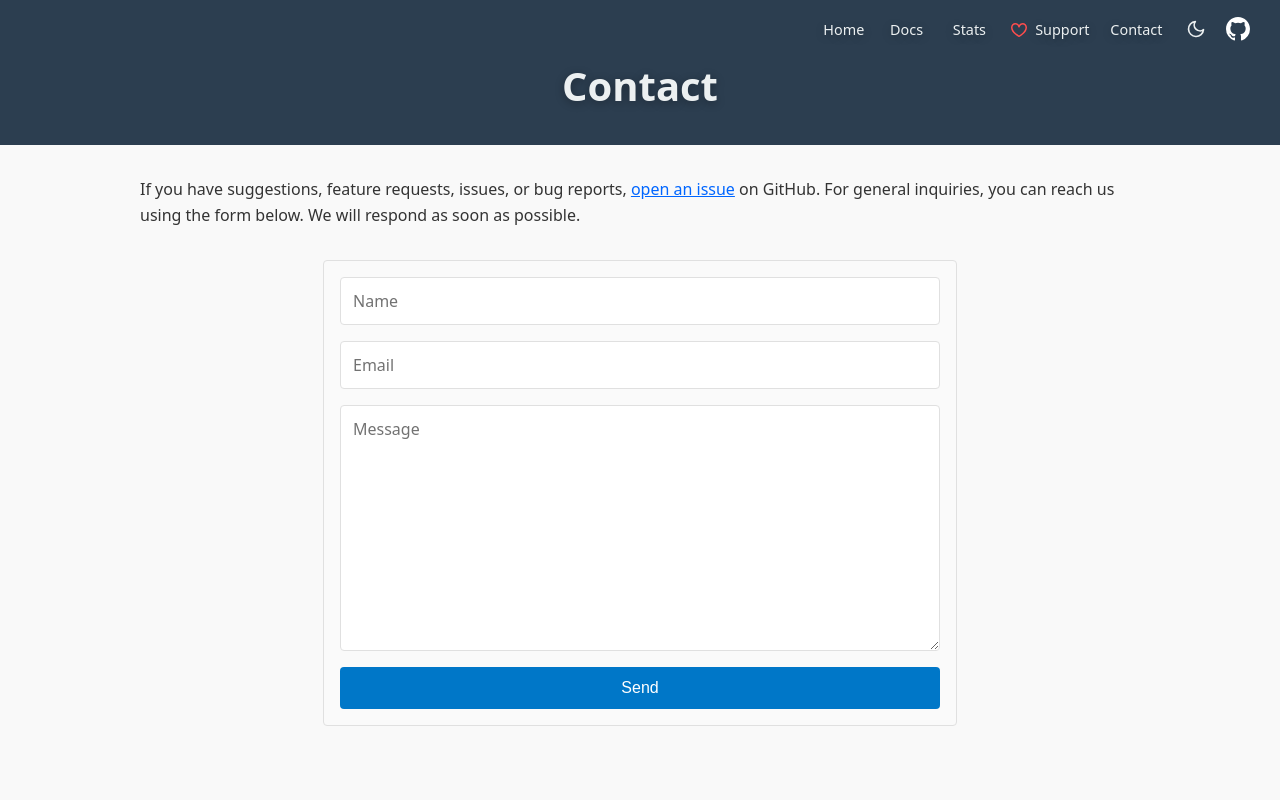
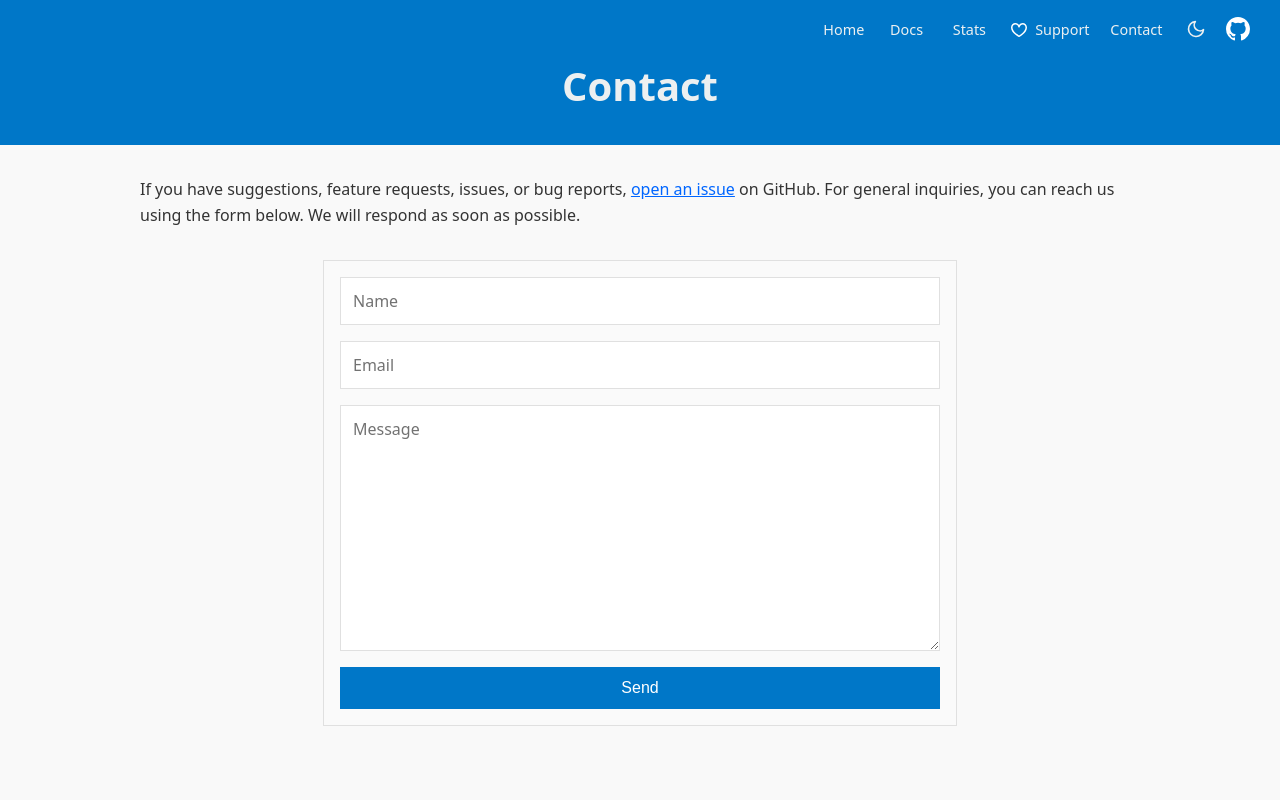
Before and after one commit to servy-win/servy-win.github.io, a website built with Vite: page contact/index.html in a window 1280 px wide. Shown: the top 800 px of the page. Built offline with nearby package versions, Linux system fonts and the light colour scheme.

Commit message:
update style and colors

```diff
--- a/src/css/stats.css
+++ b/src/css/stats.css
@@ -2,7 +2,8 @@
   --stats-error-color: #e74c3c;
   --badge-pre-bg: #f39c12;
   --badge-pre-color: #fff;
-  --border-radius: 0.25rem;
+  /* --border-radius: 0.25rem; */
+  --border-radius: 0;
 }
 
 .stats-loading,
--- a/src/css/style.css
+++ b/src/css/style.css
@@ -7,10 +7,10 @@
   --dark: #2c3e50;
   --light: #ecf0f1;
 
-  --header-dark: #2c3e50;
+  --header-dark: #0077C8;
   --header-dark-lighter: #304a61;
   --header-light: #ecf0f1;
-  --nav-hover: #23272F;
+  --nav-hover: #0D5B9D;
 
   --focus-border: #4C9FFF;
 
@@ -18,15 +18,16 @@
   --btn-bg: var(--primary);
   --btn-text: #fff;
   --custom-btn-text: #fff;
-  --custom-btn-bg: #0077C8;
-  --custom-btn-hover: #106FBF;
+  --custom-btn-bg: var(--header-dark);
+  --custom-btn-hover: var(--header-dark);
 
   /* pre code */
   --code-bg: #f5f5f5;
   --code-color: #23272f;
   --code-border: #ccc;
   --code-comment: #818181;
-  --code-radius: 0.25rem;
+  /* --code-radius: 0.25rem; */
+  --code-radius: 0;
   --code-font: 'Fira Code', monospace;
 
   --code-btn-bg: #0077C8;
@@ -34,12 +35,14 @@
   --code-btn-color: #fff;
   --code-btn-padding: 0.3rem 0.6rem;
   --code-btn-font-size: 0.85rem;
-  --code-btn-radius: 0.25rem;
+  /* --code-btn-radius: 0.25rem; */
+  --code-btn-radius: 0;
 
   --form-bg: #fafafa;
   --form-border: #e0e0e0;
   --border: #f2f2f2;
-  --border-radius: 0.25rem;
+  /* --border-radius: 0.25rem; */
+  --border-radius: 0;
   --input-bg: #fff;
   --placeholder-text-color: #727272;
 
@@ -68,8 +71,8 @@
   --btn-bg: var(--dark);
   --btn-text: #fff;
   --custom-btn-text: #fff;
-  --custom-btn-bg: #0077C8;
-  --custom-btn-hover: #106FBF;
+  --custom-btn-bg: var(--header-dark);
+  --custom-btn-hover: var(--header-dark);
 
   /* pre code */
   --code-bg: #23272F;
@@ -124,9 +127,9 @@ header {
   text-align: center;
 }
 
-header>* {
+/* header>* {
   text-shadow: 0 2px 10px rgba(0, 0, 0, 0.3);
-}
+} */
 
 .hamburger {
   display: none;
@@ -170,7 +173,8 @@ header>* {
 
 .heart {
   fill: currentColor;
-  color: #ff4d4d;
+  /* color: #ff4d4d; */
+  color: #fff;
   display: inline-block;
   vertical-align: middle;
   margin-right: 8px;
@@ -178,7 +182,8 @@ header>* {
 }
 
 .support-link:hover .heart {
-  color: #ff3333;
+  /* color: #ff3333; */
+  color: #fff;
 }
 
 .nav-overlay {
@@ -383,6 +388,7 @@ div.cta {
   padding: 0.8rem 1.5rem;
   background: var(--custom-btn-bg);
   color: var(--custom-btn-text);
+  border: var(--custom-btn-text) 1px solid;
   border-radius: var(--border-radius);
   text-decoration: none;
   text-transform: capitalize;
@@ -394,6 +400,7 @@ div.cta {
 
 .cta-btn:hover {
   background: var(--custom-btn-hover);
+  opacity: .9;
 }
 
 .cta-btn-secondary {
```
